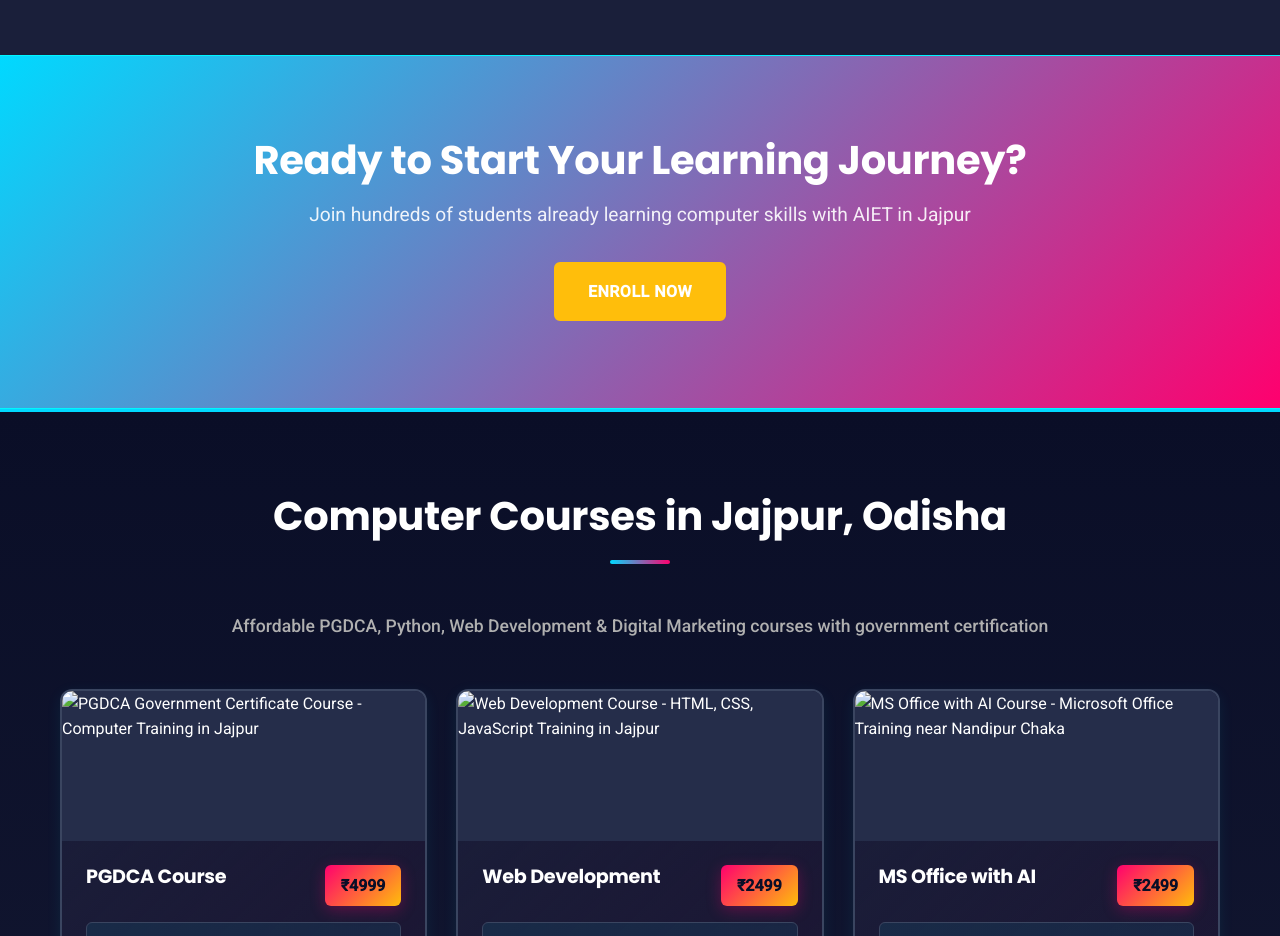
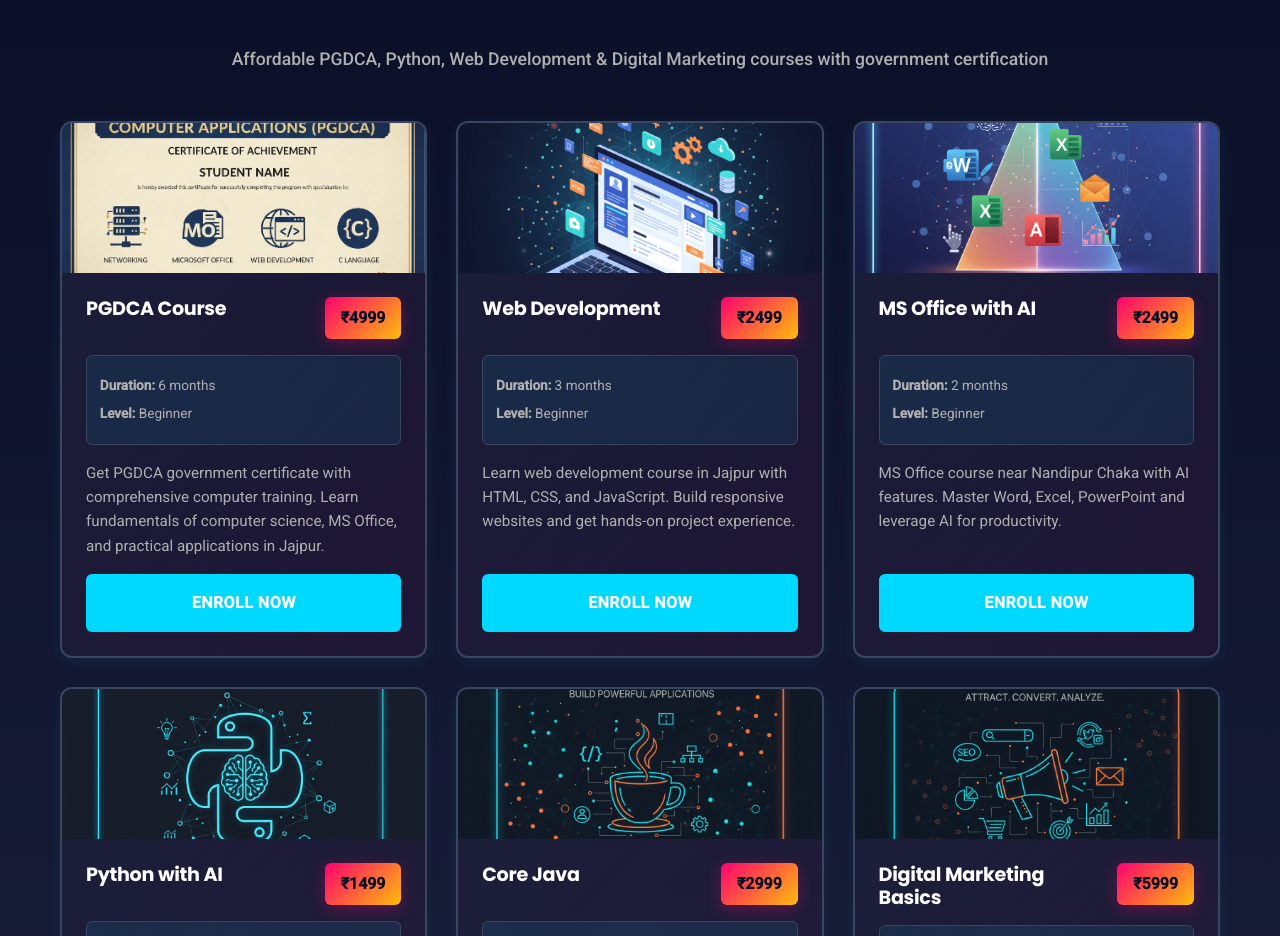
Before and after one commit to devidutta-07/AIET-Coaching, a plain HTML site: page index.html in a window 1280 px wide. Shown: the part 1864-2800 px from the top of the page. Drawn offline with Linux system fonts and the light colour scheme.

Commit message:
Image Added

```diff
--- a/index.html
+++ b/index.html
@@ -85,7 +85,7 @@
           <div class="hero-image-section">
             <div class="hero-image-container">
               <img
-                src="/placeholder.svg?height=400&width=400"
+                src="images\hero.png"height="400"width="400"
                 alt="AIET Coaching Center - Computer training and AI courses in Jajpur, Odisha"
                 class="hero-image"
               />
@@ -126,7 +126,7 @@
       </div>
     </section>
 
-    <!-- Testimonials -->
+    <!-- Testimonials
     <section class="testimonials">
       <div class="container">
         <h2 class="section-title">What Our Students Say</h2>
@@ -213,7 +213,7 @@
           </div>
         </div>
       </div>
-    </section>
+    </section> -->
 
     <!-- CTA Section -->
     <section class="cta-section">
@@ -240,7 +240,7 @@
         <div class="courses-grid">
           <div class="course-card">
             <img
-              src="/placeholder.svg?height=150&width=280"
+              src="images\pgdca.jpg"height="150" width="280"
               alt="PGDCA Government Certificate Course - Computer Training in Jajpur"
               class="course-image"
             />
@@ -265,7 +265,7 @@
           </div>
           <div class="course-card">
             <img
-              src="/placeholder.svg?height=150&width=280"
+              src="images\webdev.png"height="150"width="280"
               alt="Web Development Course - HTML, CSS, JavaScript Training in Jajpur"
               class="course-image"
             />
@@ -293,7 +293,7 @@
 
           <div class="course-card">
             <img
-              src="/placeholder.svg?height=150&width=280"
+              src="images\msai.png"height="150"width="280"
               alt="MS Office with AI Course - Microsoft Office Training near Nandipur Chaka"
               class="course-image"
             />
@@ -321,7 +321,7 @@
 
           <div class="course-card">
             <img
-              src="/placeholder.svg?height=150&width=280"
+              src="images\python.png"height="150"width="280"
               alt="Python with AI Course - Python Programming Training in Jajpur Odisha"
               class="course-image"
             />
@@ -349,7 +349,7 @@
 
           <div class="course-card">
             <img
-              src="/placeholder.svg?height=150&width=280"
+              src="images\core-java.png"height="150"width="280"
               alt="Core Java Course - Java Programming Training in Jajpur"
               class="course-image"
             />
@@ -376,7 +376,7 @@
 
           <div class="course-card">
             <img
-              src="/placeholder.svg?height=150&width=280"
+              src="images\digital-marketing.png"height="150"width="280"
               alt="Digital Marketing Course - SEO, Social Media Training in Jajpur"
               class="course-image"
             />
```
Also changed, not shown: images/Py.webp (deleted), images/Whatsup.jpg (deleted), images/core-java.png (added), images/digital-marketing.png (added), images/hero.png (added), images/msai.png (added), images/pgdca.jpg (added), images/python.png (added), images/webdev.png (added).
